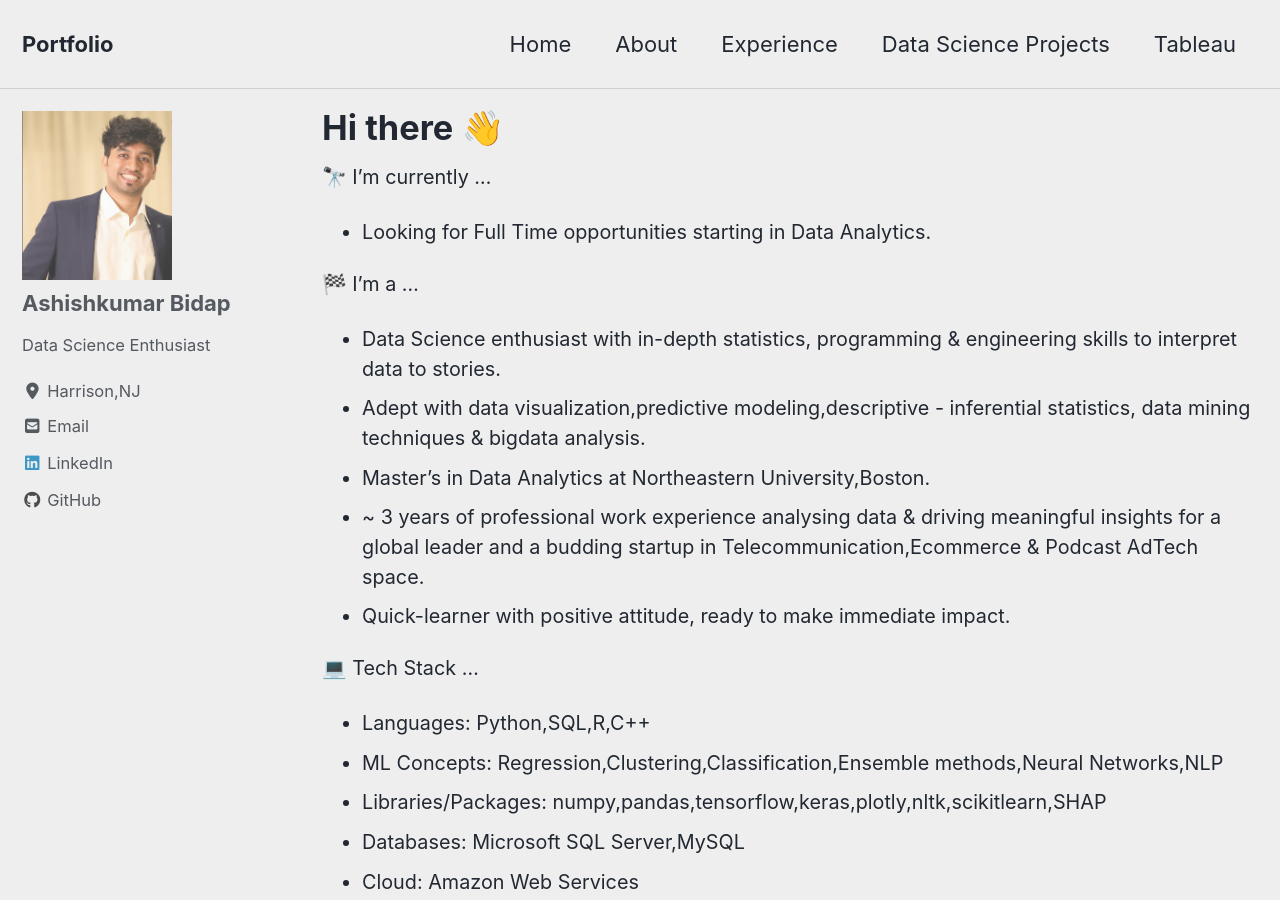
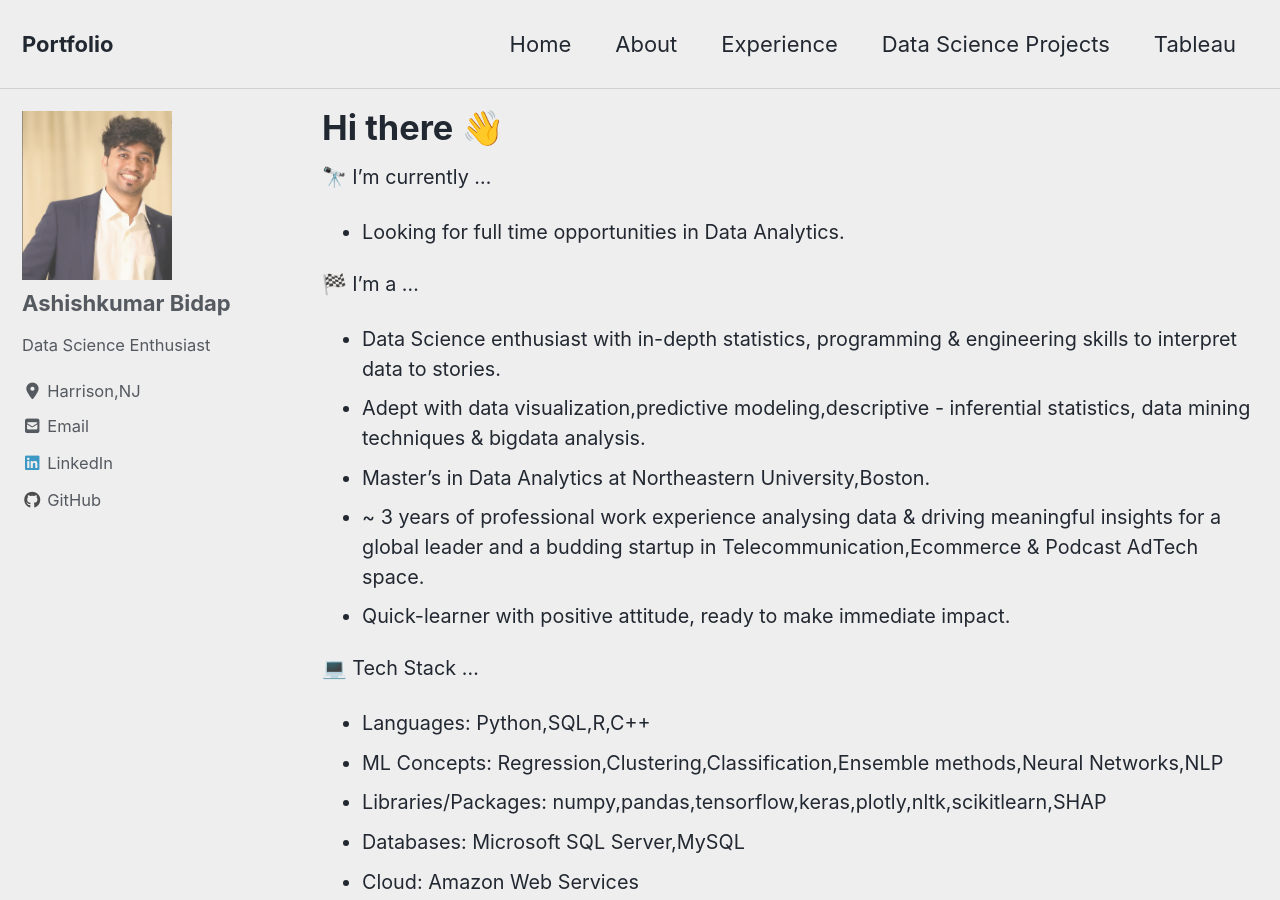
Before and after one commit to aashish-bidap/aashish-bidap.github.io, a Jekyll site: the page built from _pages/about.md, in a window 1280 px wide and 900 px high. Built offline with Jekyll 4.4.1, drawn with Linux system fonts in a browser that asks for light colours; cached includes are drawn as plain includes; nearby versions of some CDN libraries; a script that is not in the unit is left out.

Commit message:
correction

```diff
--- a/_pages/about.md
+++ b/_pages/about.md
@@ -9,7 +9,7 @@ classes: wide
 ---
 
 🔭 I’m currently ...
-- Looking for Full Time opportunities starting in Data Analytics.<br>
+- Looking for full time opportunities in Data Analytics.<br>
 
 🏁 I'm a ...
 - Data Science enthusiast with in-depth statistics, programming & engineering skills to interpret data to stories.<br>
```
